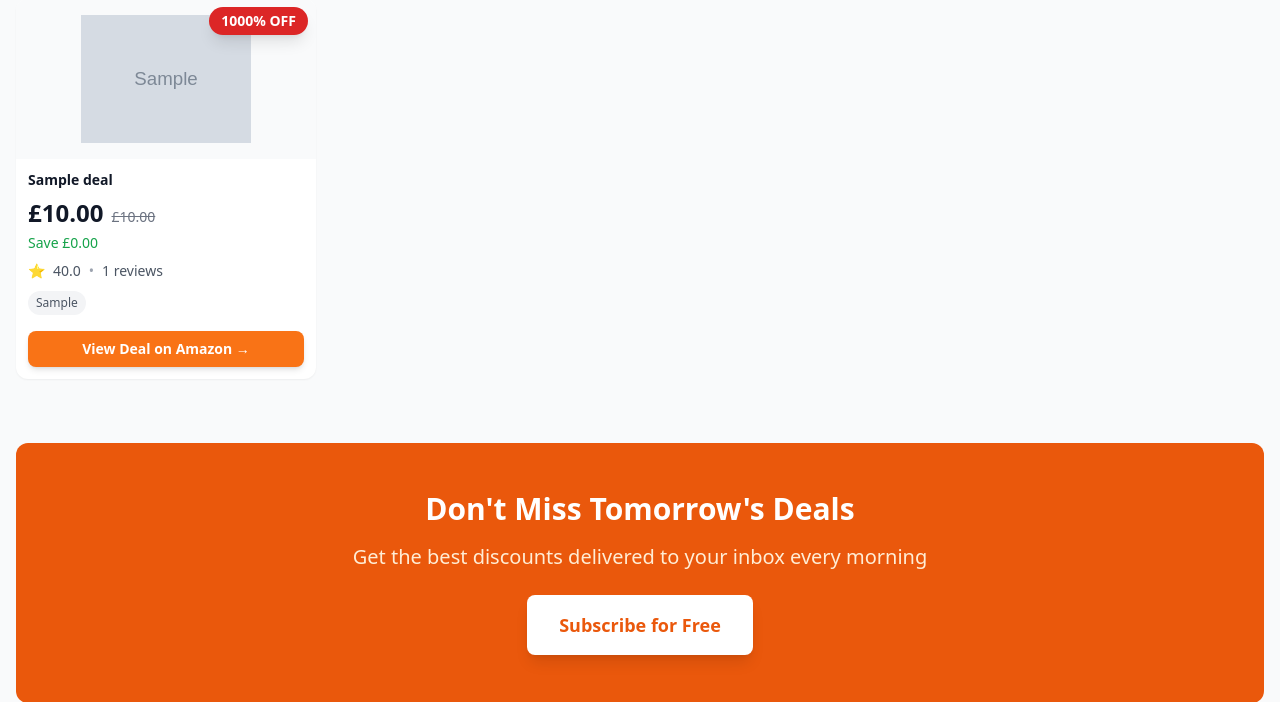
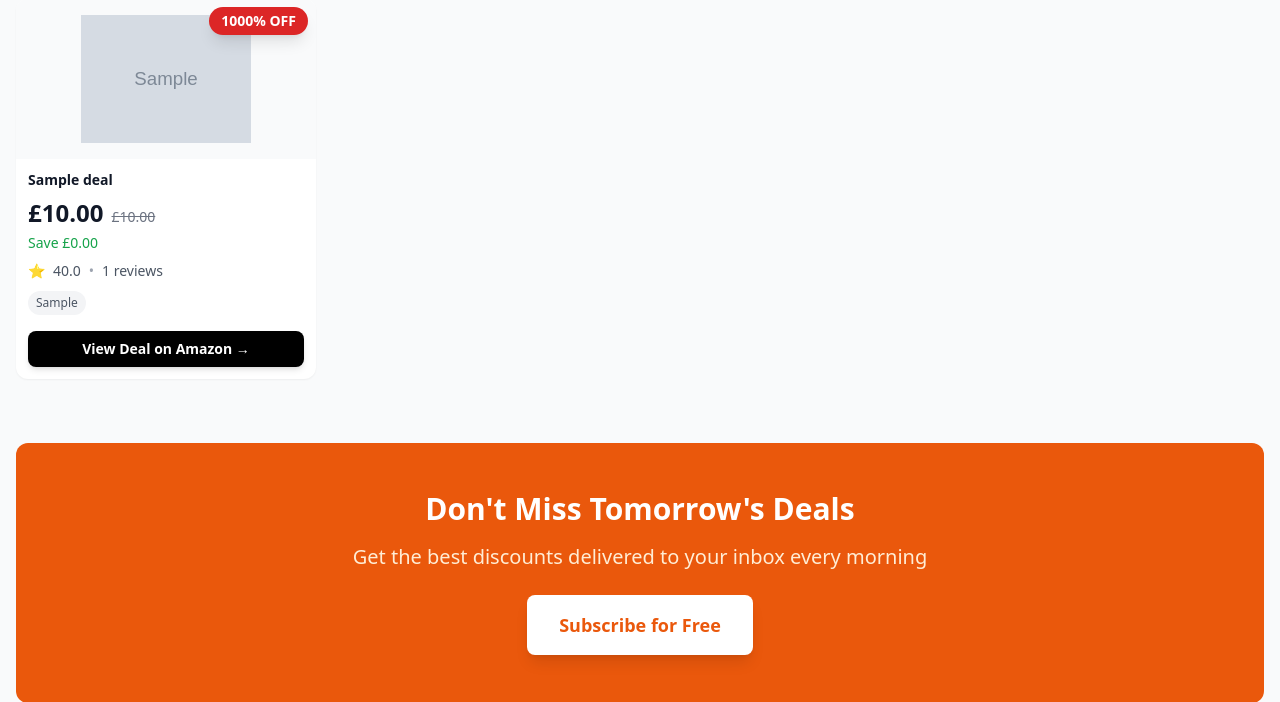
Before and after one commit to Elhashino/amazon-deals, a FastAPI app: template backend/app/templates/home.html in a window 1280 px wide. Shown: the part 493-1195 px from the top of the page. Run offline with FastAPI, Linux system fonts and the light colour scheme; the template is opened without the code that fills it: most values are stand-ins (such as "Sample title", 1, 10 or a date in 2020); grey boxes marked "Sample" are stand-in pictures; some libraries are stand-ins or nearby versions.

Commit message:
Change View Deal buttons to black

```diff
--- a/backend/app/templates/category.html
+++ b/backend/app/templates/category.html
@@ -95,7 +95,7 @@
                 href="https://www.amazon.co.uk/dp/{{ deal.asin }}?tag={{ affiliate_tag }}"
                 target="_blank"
                 rel="noopener nofollow"
-                class="block w-full bg-orange-500 text-white text-center py-2 rounded-lg font-bold text-sm hover:bg-orange-600 transition shadow-md hover:shadow-lg mt-auto"
+                class="block w-full bg-black text-white text-center py-2 rounded-lg font-bold text-sm hover:bg-gray-800 transition shadow-md hover:shadow-lg mt-auto"
             >
                 View Deal on Amazon →
             </a>
--- a/backend/app/templates/home.html
+++ b/backend/app/templates/home.html
@@ -119,7 +119,7 @@
                 href="https://www.amazon.co.uk/dp/{{ deal.asin }}?tag={{ affiliate_tag }}"
                 target="_blank"
                 rel="noopener nofollow"
-                class="block w-full bg-orange-500 text-white text-center py-2 rounded-lg font-bold text-sm hover:bg-orange-600 transition shadow-md hover:shadow-lg mt-auto"
+                class="block w-full bg-black text-white text-center py-2 rounded-lg font-bold text-sm hover:bg-gray-800 transition shadow-md hover:shadow-lg mt-auto"
             >
                 View Deal on Amazon →
             </a>
```
